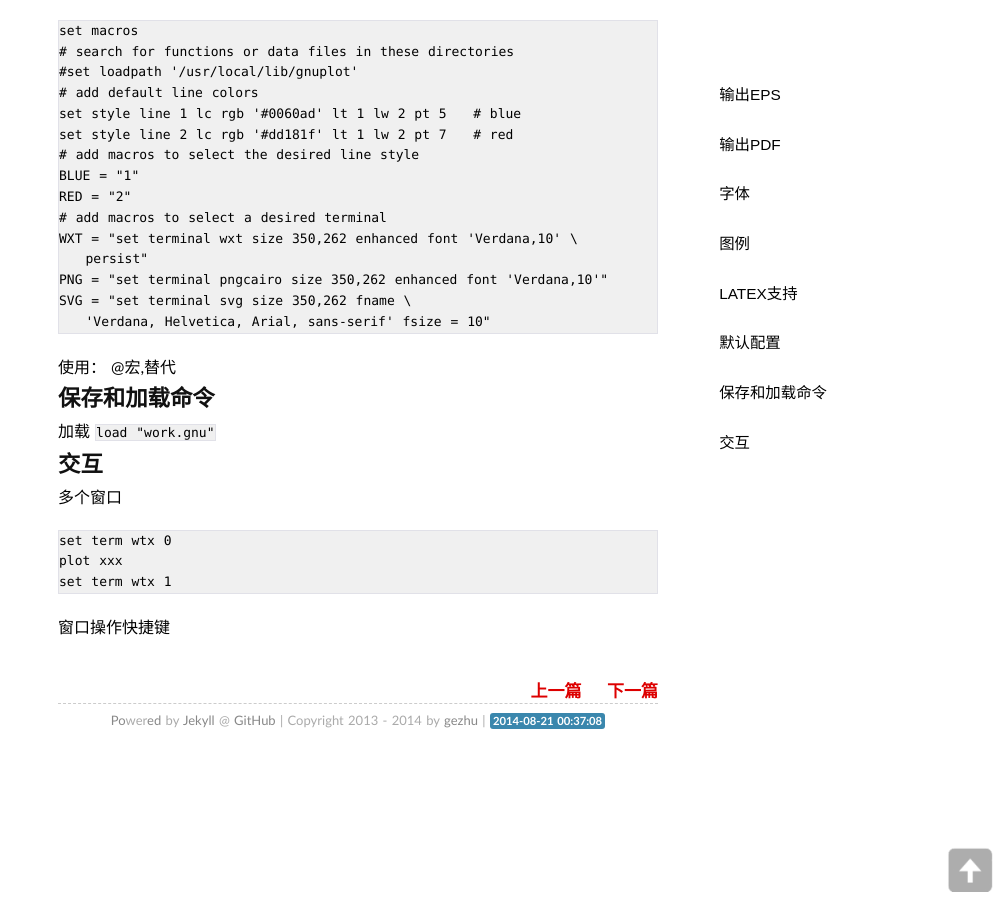
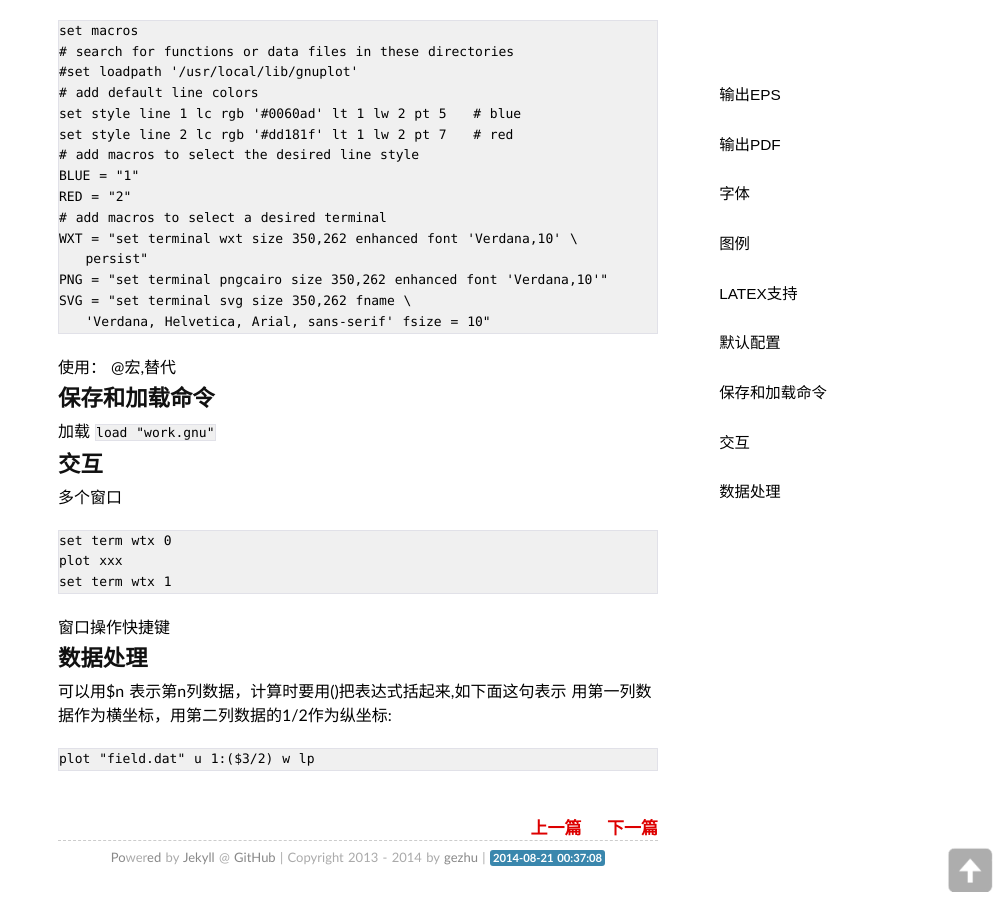
Before and after one commit to gezhu/gezhu.github.io, a Jekyll site: the page built from _posts/2014-06-27-gnuplot.markdown, in a window 1280 px wide and 900 px high, scrolled down 1091 px. Shown: the whole window, without its empty margins (282-1280 px from the left). Built offline with Jekyll 4.4.1, drawn with Linux system fonts in a browser that asks for light colours; some web fonts are replaced; Markdown is read by kramdown in place of the engine named in the settings; comment, search, counter and statistics services are not loaded.

Commit message:
update gnuplot

```diff
--- a/_posts/2014-06-27-gnuplot.markdown
+++ b/_posts/2014-06-27-gnuplot.markdown
@@ -95,3 +95,10 @@ term 需要设为epslatex, 生成.tex和.eps文件, 编译.tex可以生成图片
     set term wtx 1
 
 窗口操作快捷键
+
+数据处理
+-------
+可以用$n 表示第n列数据，计算时要用()把表达式括起来,如下面这句表示
+用第一列数据作为横坐标，用第二列数据的1/2作为纵坐标:
+
+    plot "field.dat" u 1:($3/2) w lp
```
